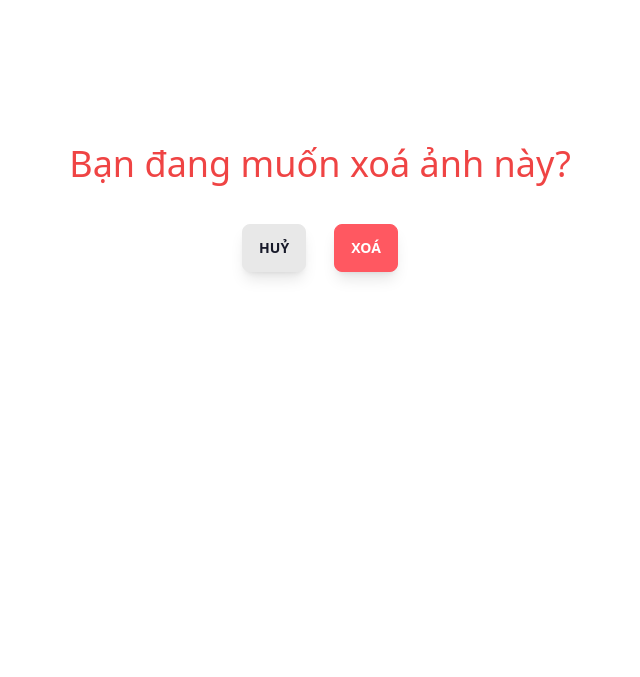
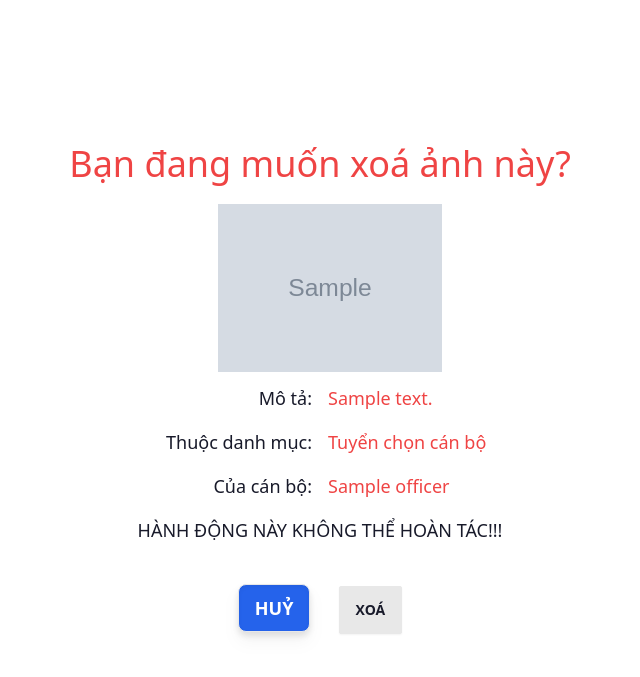
Before and after one commit to ndturng/data_management_CA, a Django app: page /officers/1/images/delete/1 in a window 1280 px wide. Shown: the top 677 px of the page, without its empty margins (320-960 px from the left). Run offline with Django 5.2, Linux system fonts and the light colour scheme; a user stored in the database is signed in; tables that the repository leaves empty hold one stand-in row (values such as "Sample post"); grey boxes marked "Sample" are stand-in pictures; some libraries are stand-ins or nearby versions.

Commit message:
refactor design

```diff
--- a/officers/templates/officers/image_confirm_delete.html
+++ b/officers/templates/officers/image_confirm_delete.html
@@ -1,16 +1,52 @@
 {% load static tailwind_tags %}
 
-{% block content %}
 <div class="text-center mt-36">
     {% tailwind_css %}
-   <h2 class="text-4xl font-medium text-red-500">Bạn đang muốn xoá ảnh này?</h2>
+    <h2 class="text-4xl font-medium text-red-500 mb-5">
+        Bạn đang muốn xoá ảnh này?
+    </h2>
+    <div class="flex space-x-60 justify-center">
+        <div class="mb-3">
+            <img src="{{ image.image.url }}"
+                 alt="{{ image.description }}"
+                 class="img-thumbnail w-56 ml-5" />
+        </div>
+    </div>
 
-    <form method="post" class="mt-10">
+    <!-- Split into two columns -->
+    <div class="grid grid-cols-2 gap-4 text-left text-lg font-medium">
+        <!-- Show the description of the image -->
+        <p class="text-right">
+            Mô tả:
+        </p>
+        <span class="text-red-500">{{ image.description }}</span>
+
+        <!-- Show which category the image belongs to -->
+        <p class="text-right">
+            Thuộc danh mục:
+        </p>
+        <span class="text-red-500">{{ category }}</span>
+
+        <!-- Show which officer the image belongs to -->
+        <p class="text-right">
+            Của cán bộ:
+        </p>
+        <span class="text-red-500">{{ object.officer }}</span>
+    </div>
+
+
+    <p class="text-lg mt-4 font-medium">
+        HÀNH ĐỘNG NÀY KHÔNG THỂ HOÀN TÁC!!!
+    </p>
+
+    <form method="post"
+          class="mt-10">
         {% csrf_token %}
         <div class="space-x-6">
-        <a href="{% url 'url_image' pk=object.officer.pk %}" class="btn rounded-lg shadow-lg">HUỶ</a>
-        <button type="submit" class="btn btn-error rounded-lg text-white shadow-lg">XOÁ</button>
+            <a href="{% url 'url_image' pk=object.officer.pk %}"
+               class="btn btn-blue">HUỶ</a>
+            <button type="submit"
+                    class="btn btn-red">XOÁ</button>
         </div>
     </form>
 </div>
-{% endblock %}
```
Also changed, not shown: officers/templates/officers/image_update.html (+3 -4 lines). Lines whose indentation alone changed are shown as unchanged.
